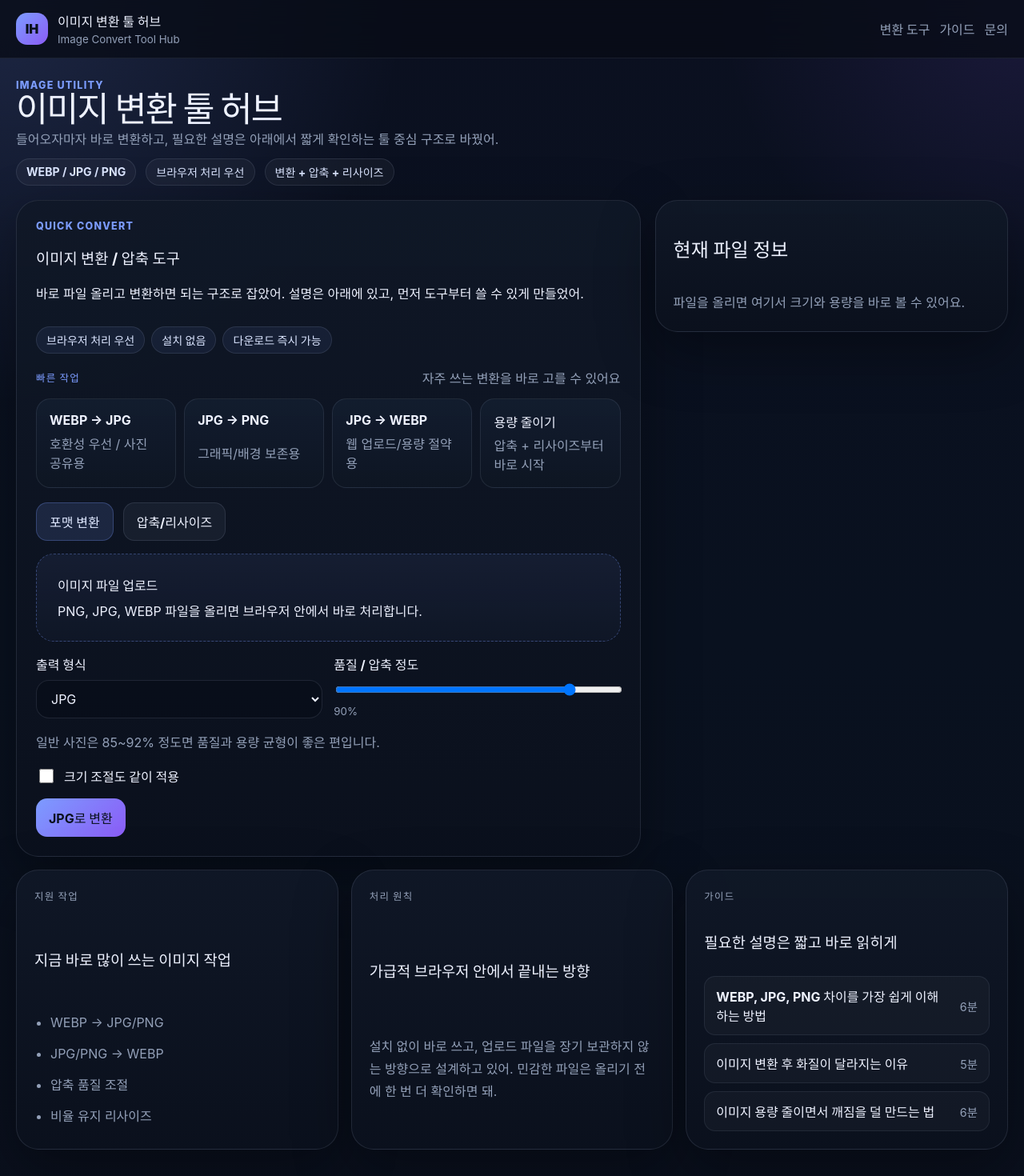
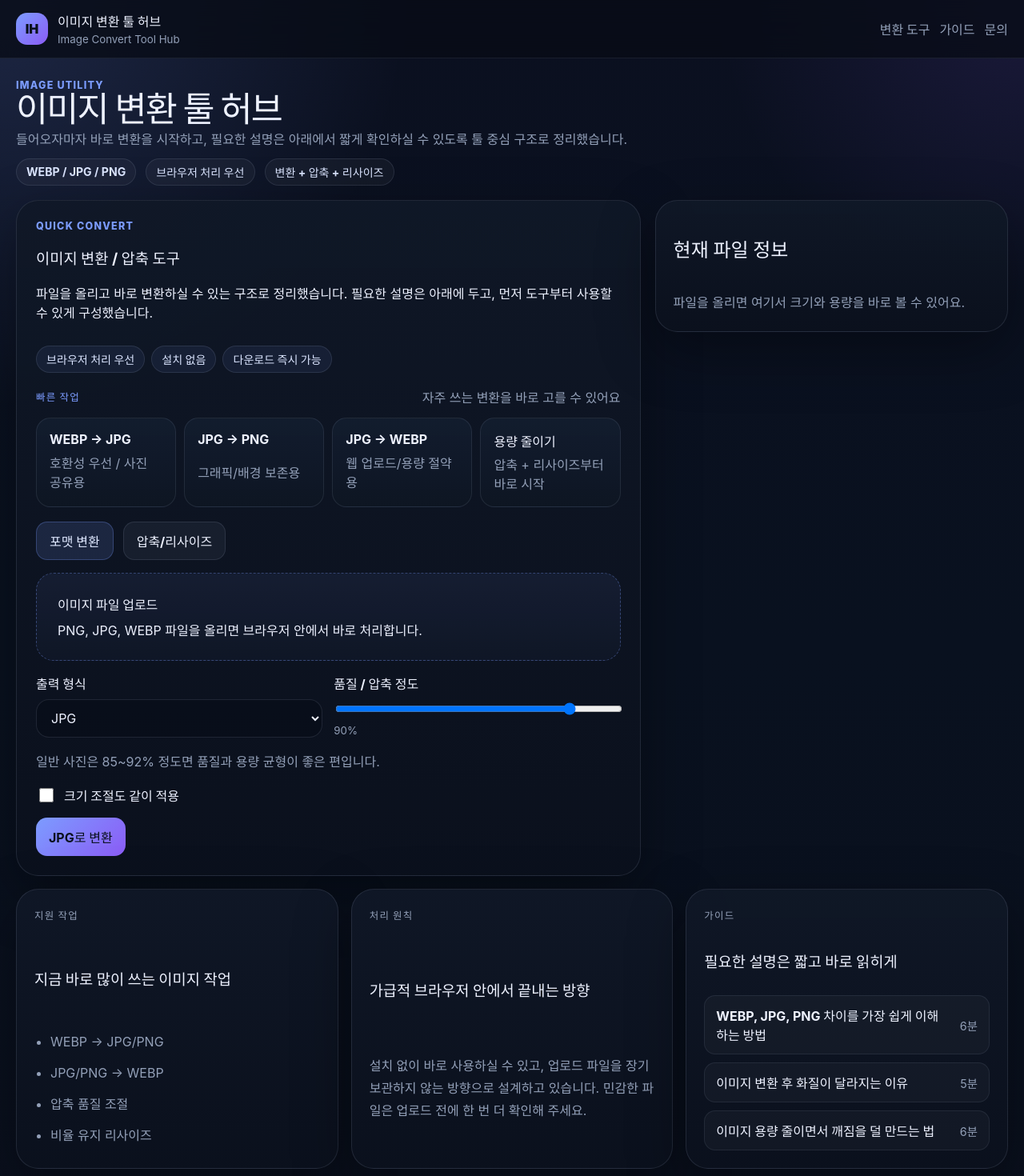
Before and after one commit to caunode1/image-convert-tool-hub, a React (Vite) app in the folder web/: page / in a window 1280 px wide. Shown: the top 1470 px of the page at 80% size. Built offline with nearby package versions, Linux system fonts and the light colour scheme.

Commit message:
Polish customer-facing copy in tool workspace

```diff
--- a/web/src/App.tsx
+++ b/web/src/App.tsx
@@ -462,7 +462,7 @@ function App() {
               <div>
                 <p className="eyebrow">Quick convert</p>
                 <h1>이미지 변환 / 압축 도구</h1>
-                <p>바로 파일 올리고 변환하면 되는 구조로 잡았어. 설명은 아래에 있고, 먼저 도구부터 쓸 수 있게 만들었어.</p>
+                <p>파일을 올리고 바로 변환하실 수 있는 구조로 정리했습니다. 필요한 설명은 아래에 두고, 먼저 도구부터 사용할 수 있게 구성했습니다.</p>
               </div>
               <div className="proof-row compact-proof-row">
                 <span className="proof-chip">브라우저 처리 우선</span>
@@ -656,7 +656,7 @@ function App() {
           <div>
             <p className="workspace-label">image utility</p>
             <h1>이미지 변환 툴 허브</h1>
-            <p className="workspace-subtitle">들어오자마자 바로 변환하고, 필요한 설명은 아래에서 짧게 확인하는 툴 중심 구조로 바꿨어.</p>
+            <p className="workspace-subtitle">들어오자마자 바로 변환을 시작하고, 필요한 설명은 아래에서 짧게 확인하실 수 있도록 툴 중심 구조로 정리했습니다.</p>
           </div>
           <div className="workspace-mini-stats">
             <span>WEBP / JPG / PNG</span>
@@ -681,7 +681,7 @@ function App() {
         <article className="surface-card dock-card">
           <p className="card-kicker">처리 원칙</p>
           <h3>가급적 브라우저 안에서 끝내는 방향</h3>
-          <p>설치 없이 바로 쓰고, 업로드 파일을 장기 보관하지 않는 방향으로 설계하고 있어. 민감한 파일은 올리기 전에 한 번 더 확인하면 돼.</p>
+          <p>설치 없이 바로 사용하실 수 있고, 업로드 파일을 장기 보관하지 않는 방향으로 설계하고 있습니다. 민감한 파일은 업로드 전에 한 번 더 확인해 주세요.</p>
         </article>
         <article className="surface-card dock-card guide-dock-card">
           <p className="card-kicker">가이드</p>
@@ -706,7 +706,7 @@ function App() {
           <div>
             <p className="workspace-label">tool workspace</p>
             <h1>이미지 변환 작업화면</h1>
-            <p className="workspace-subtitle">파일 업로드 → 설정 확인 → 변환 → 비교 → 다운로드 흐름으로 바로 쓰면 돼.</p>
+            <p className="workspace-subtitle">파일 업로드 → 설정 확인 → 변환 → 비교 → 다운로드 흐름으로 바로 사용하실 수 있습니다.</p>
           </div>
         </div>
         {renderWorkbench(false)}
```
